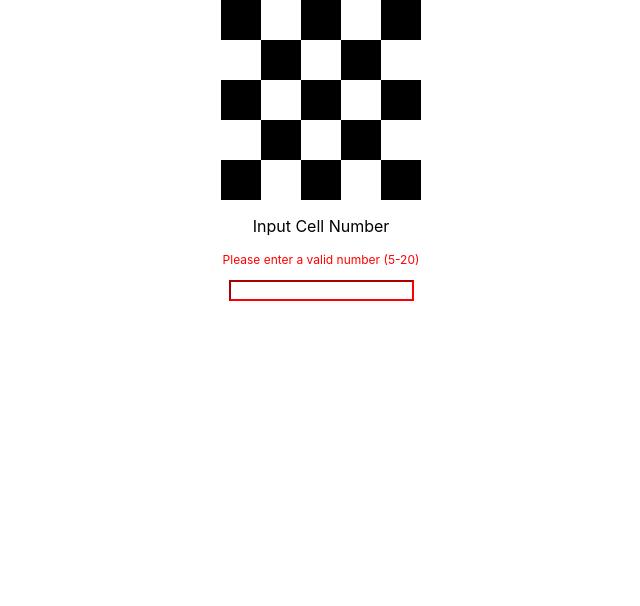
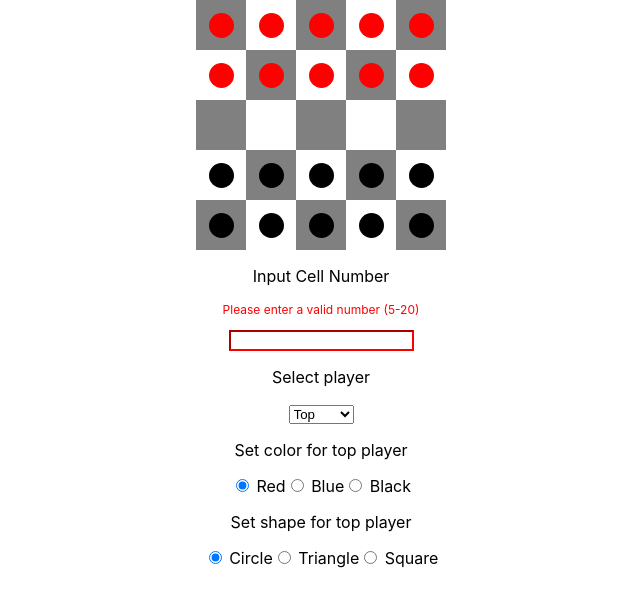
Before and after one commit to GeneHFang/GeneLiDrvdAssessment, a React (Create React App) app: page / in a window 1280 px wide. Shown: the top 606 px of the page, without its empty margins (319-959 px from the left). Built offline with nearby package versions, Linux system fonts and the light colour scheme.

Commit message:
complete task 2, cleaned up code

```diff
--- a/src/App.css
+++ b/src/App.css
@@ -3,7 +3,32 @@
 }
 
 .cell {
-  padding:20px;
+  width:50px;
+  height:50px;
+}
+
+.piece {
+  display: flex;
+  justify-content: center;
+  padding: 25% 0;
+}
+
+.triangle {
+  width: 0;
+  height: 0;
+  border-left: 20px solid transparent;
+  border-right: 20px solid transparent;
+}
+
+.square {
+  width: 25px;
+  height: 25px;
+}
+
+.circle {
+  border-radius: 50%;
+  width: 25px;
+  height: 25px;
 }
 
 #grid {
--- a/src/App.js
+++ b/src/App.js
@@ -1,5 +1,8 @@
+//REACT DEPENDENCIES
 import React from 'react';
 import './App.css';
+
+//LOCAL DEPENDENCIES
 import Form from './components/Form';
 import GridContainer from './containers/GridContainer';
 
--- a/src/components/Cell.js
+++ b/src/components/Cell.js
@@ -1,9 +1,16 @@
+//REACT DEPENDENCIES
 import React from 'react';
 
+//LOCAL DEPENDENCIES
+import Piece from './Piece';
+
+
 const Cell = (props) => {
-    //BLANK DIV ACTS AS CELL
     return(
         <div className="cell" style={{backgroundColor:`${props.color}`}}>
+            {props.piece
+             ? <Piece color={props.piece}/>
+             : null}
         </div>
     )
 }
--- a/src/components/Form.js
+++ b/src/components/Form.js
@@ -1,21 +1,53 @@
-//DEPENDENCIES
+//REACT DEPENDENCIES
 import React, {useState} from 'react';
 
 //REDUX DEPENDENCIES
 import { connect } from 'react-redux';
-import { setGrid } from '../redux/actions/action';
+import { setGrid, setPieceColor, setPieceShape } from '../redux/actions/action';
 const mapDispatchToProps = {
-    setGrid
+    setGrid,
+    setPieceColor,
+    setPieceShape,
+};
+const mapStateToProps = (state) => {
+    return({
+        gridNum: state.gridNum,
+        topColor: state.topColor,
+        bottomColor: state.bottomColor,
+        topShape: state.topShape,
+        bottomShape: state.bottomShape
+    });
 };
 
-const mapStateToProps = (state) => {
-    return({
-        gridNum: state.gridNum
-    })
-}
+const Form = (props) => {
+    //LOCAL STATE
+    const [gridNum, setGridNum] = useState(0);
+    const [topOrBottom, setTopOrBottom] = useState("top");
 
-const Form = (props) => {
-    const [gridNum, setGridNum] = useState(0);
+    //DETERMINES WHETHER RADIO SHOULD BE SELECTED BASED ON STATE
+    const determineChecked = (colorOrShape, type) => {
+        if (topOrBottom === "top") {
+            return (type === "color"
+                    ? colorOrShape === props.topColor
+                    : colorOrShape === props.topShape
+                );
+        }
+        else {
+            return (type === "color"
+                    ? colorOrShape === props.bottomColor
+                    : colorOrShape === props.bottomShape
+                );
+        }
+    }
+
+    //EVENT HANDLERS FOR RADIO BUTTONS
+    const handleRadioColor = (e) => {
+        props.setPieceColor(topOrBottom==="top", e.target.value)
+    }
+    const handleRadioShape = (e) => {
+        props.setPieceShape(topOrBottom==="top", e.target.value)
+    }
+
     return(
         <div id="grid-input">
             <p>Input Cell Number</p>
@@ -33,6 +65,57 @@ const Form = (props) => {
                     props.setGrid(e.target.value);
                 }}
             />
+            <p>Select player</p>
+            <select id="select-player" onChange={e=>setTopOrBottom(e.target.value)}>
+                <option value="top">Top</option>
+                <option value="bottom">Bottom</option>
+            </select>
+
+            <p>Set color for {topOrBottom} player</p>
+                <input
+                    type="radio"
+                    value="red"
+                    name="color"
+                    onChange={handleRadioColor}
+                    checked={determineChecked('red','color')}
+                    /> Red
+                <input
+                    type="radio"
+                    value="blue"
+                    name="color"
+                    onChange={handleRadioColor}
+                    checked={determineChecked('blue','color')}
+                    /> Blue
+                <input
+                    type="radio"
+                    value="black"
+                    name="color"
+                    onChange={handleRadioColor}
+                    checked={determineChecked('black','color')}
+                    /> Black
+
+            <p>Set shape for {topOrBottom} player</p>
+                <input
+                    type="radio"
+                    value="circle"
+                    name="shape"
+                    onChange={handleRadioShape}
+                    checked={determineChecked('circle','shape')}
+                    /> Circle
+                <input
+                    type="radio"
+                    value="triangle"
+                    name="shape"
+                    onChange={handleRadioShape}
+                    checked={determineChecked('triangle','shape')}
+                    /> Triangle
+                <input
+                    type="radio"
+                    value="square"
+                    name="shape"
+                    onChange={handleRadioShape}
+                    checked={determineChecked('square','shape')}
+                    /> Square
         </div>
     )
 };
--- /dev/null
+++ b/src/components/Piece.js
@@ -0,0 +1,43 @@
+import React from 'react';
+
+//REDUX DEPENDENCIES
+import { connect } from 'react-redux';
+const mapStateToProps = (state) => {
+    return({
+        topColor: state.topColor,
+        topShape: state.topShape,
+        bottomColor: state.bottomColor,
+        bottomShape: state.bottomShape
+    })
+}
+
+const Piece = (props) => {
+
+    //DETERMINE SHAPE OF PIECES BASED ON USER SELECTION
+    const shape = (topOrBottom) => {
+        let shapeKey = topOrBottom+"Shape";
+        let colorKey = topOrBottom+"Color";
+
+        switch (props[shapeKey]){
+            //TRIANGULAR SHAPE RESTS ON BOTTOM OF CELL
+            case "triangle":
+                return( <div className='triangle' style={{ borderBottom: `40px solid ${props[colorKey]}` }}/> );
+
+            //SQUARE IS CENTERBOUND, LIKE CIRCLE
+            case "square":
+                return( <div className='square' style={{ background: props[colorKey] }}/> );
+
+            //DEFAULT SHAPE IS CIRCLE
+            default:
+                return( <div className='circle' style={{ background: props[colorKey] }} /> );
+        }
+    }
+
+    return(
+        <div className="piece">
+            {shape(props.color)}
+        </div>
+    );
+};
+
+export default connect(mapStateToProps)(Piece);
--- a/src/containers/GridContainer.js
+++ b/src/containers/GridContainer.js
@@ -1,7 +1,9 @@
-//DEPENDENCIES
+//REACT DEPENDENCIES
 import React from 'react';
+import { Grid, Row, Col } from 'react-flexbox-grid';
+
+//LOCAL DEPENDENCIES
 import Cell from '../components/Cell';
-import { Grid, Row, Col } from 'react-flexbox-grid';
 
 //REDUX DEPENDENCIES
 import { connect } from 'react-redux';
@@ -9,6 +11,8 @@ import { connect } from 'react-redux';
 const mapStateToProps = (state) => {
     return({
         gridNum: state.gridNum,
+        topColor: state.topColor,
+        bottomColor: state.bottomColor,
     })
 };
 
@@ -21,32 +25,48 @@ const GridContainer = (props) => {
     const createGrid = () => {
         let arr = [];
         for (var i = 0 ; i < props.gridNum ; i++){
-            arr.push(createGridRow())
+            arr.push(createGridRow(i))
         }
         return arr;
     }
+
     //CREATE ROW FOR GRID
-    const createGridRow = () => {
+    const createGridRow = (rowNum) => {
         //TOGGLE FOR EVEN NUMBERED GRIDS TO KEEP CELLS CORRECT COLOR
         if (props.gridNum % 2 === 0 ) { black=!black }
+
+        //FLAG FOR GENERATING PIECE
+        let piece = rowWithPieces(rowNum);
+
         return (
             <Row>
-                {createGridCell()}
+                {(piece
+                    ? createGridCell(piece)
+                    : createGridCell())}
             </Row>
         )
     }
-    //CREATE CELL FOR GRID ROW
-    const createGridCell = () => {
+
+    //CREATE CELL FOR GRID ROW AND PIECE IF pieceFlag CONTAINS A VALUE
+    const createGridCell = (pieceFlag = false) => {
         let arr = [];
         for (var i = 0 ; i < props.gridNum ; i++){
-            if (black) { arr.push(<Col> <Cell color="black"/> </Col>); }
-            else { arr.push(<Col> <Cell color="white"/> </Col>); }
+            if (black) { arr.push(<Col> <Cell piece={pieceFlag} color="gray"/> </Col>); }
+            else { arr.push(<Col> <Cell piece={pieceFlag} color="white"/> </Col>); }
 
             //TOGGLE BLACK OR WHITE
             black=!black;
         }
         return arr;
     }
+
+    //RETURNS "top" FOR FIRST TWO ROWS, "bottom" FOR BOTTOM TWO ROWS, AND BOOLEAN false FOR ALL OTHER ROWS
+    const rowWithPieces = (rowNum) => {
+        if (rowNum <= 1) { return "top"; }
+        else if (rowNum >= props.gridNum-2) { return "bottom"; }
+        else { return false; }
+    }
+
 
     return(
         <div id="grid">
--- a/src/redux/actions/action.js
+++ b/src/redux/actions/action.js
@@ -15,3 +15,26 @@ export const setGrid = (N) => {
         payload: N
     };
 };
+
+
+//SET COLOR OF TOP OR BOTTOM PIECES TO COLOR N
+export const setPieceColor = (top, N) => {
+    return {
+        type: "SET_PIECE_COLOR",
+        payload: {
+            top: top,
+            color: N
+        }
+    };
+};
+
+//SET SHAPE OF TOP OR BOTTOM PIECES TO COLOR N
+export const setPieceShape = (top, N) => {
+    return {
+        type: "SET_PIECE_SHAPE",
+        payload: {
+            top: top,
+            shape: N
+        }
+    };
+};
--- a/src/redux/reducers/reducer.js
+++ b/src/redux/reducers/reducer.js
@@ -1,6 +1,10 @@
 //DEFAULTS
 const defaultState = {
     gridNum: 5,
+    topColor: 'red',
+    topShape: 'circle',
+    bottomColor: 'black',
+    bottomShape: 'circle'
 }
 
 //REDUCER
@@ -15,6 +19,16 @@ const reducer = (prevState = defaultState, action) => {
             else if (action.payload > 20) { return {...prevState, gridNum: 20}; }
             else { return {...prevState, gridNum: action.payload}; }
 
+        //SET COLOR FOR PIECES
+        case "SET_PIECE_COLOR":
+            if (action.payload.top) { return {...prevState, topColor: action.payload.color}; }
+            else { return {...prevState, bottomColor: action.payload.color}; }
+
+        //SET SHAPE FOR PIECES
+        case "SET_PIECE_SHAPE":
+            if (action.payload.top) { return {...prevState, topShape: action.payload.shape}; }
+            else { return {...prevState, bottomShape: action.payload.shape}; }
+
 
         default:
             return prevState;
```
